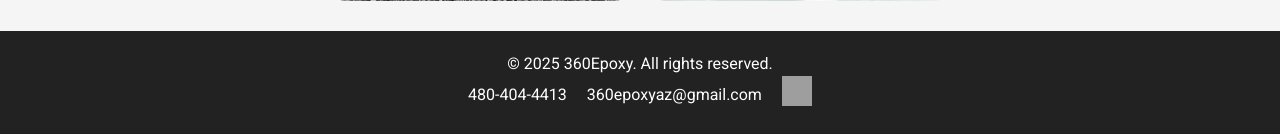
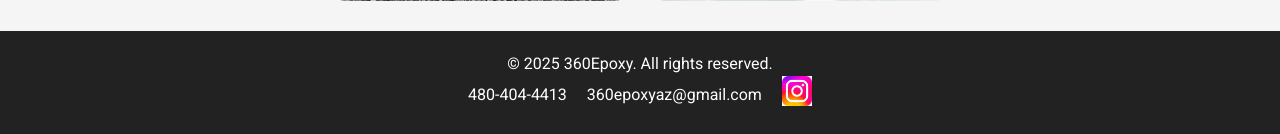
Before and after one commit to andrewmock96/360Epoxy_website, a Flask app: page / in a window 1280 px wide. Shown: the part 1353-1487 px from the top of the page. Run offline with Flask 3, Linux system fonts and the light colour scheme; grey boxes are pictures that could not be loaded.

Commit message:
edited image path

```diff
--- a/templates/index.html
+++ b/templates/index.html
@@ -96,7 +96,7 @@
 
         <!-- Instagram icon link -->
         <a href="https://www.instagram.com/360epoxy" target="_blank">
-            <img src="{{ url_for('static', filename='icons/instagram.png') }}"
+            <img src="{{ url_for('static', filename='icons/instagram.jpg') }}"
                  alt="Instagram"
                  style="width:30px; height:30px;">
         </a>
```
